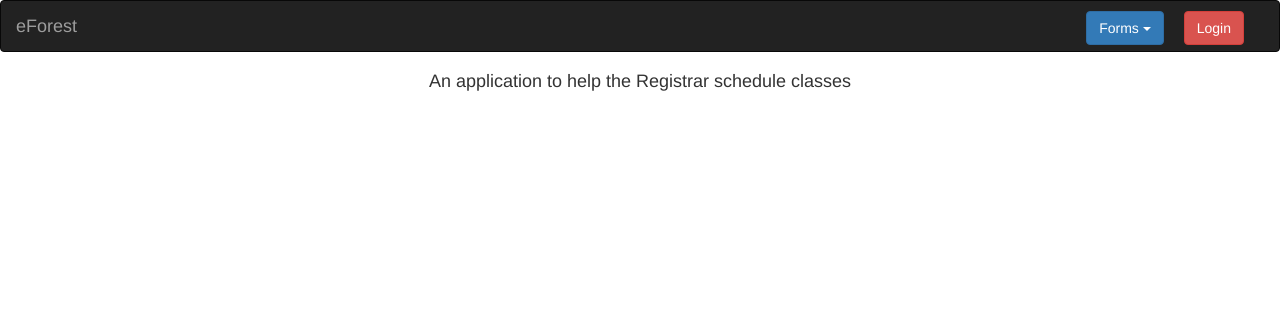
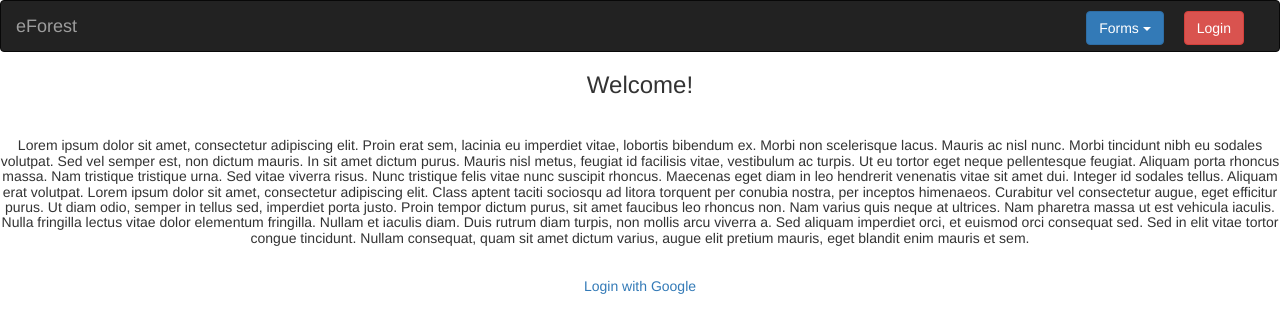
Before and after one commit to KaranErry/eForest, a Flask app: page / in a window 1280 px wide. Shown: the top 333 px of the page. Run offline with Flask 2, Linux system fonts and the light colour scheme; some libraries are stand-ins or nearby versions.

Commit message:
Updated home page

```diff
--- a/templates/home.html
+++ b/templates/home.html
@@ -43,6 +43,14 @@
     </ul >
     </div>
   </nav>
-  <center><h4>An application to help the Registrar schedule classes</h4></center>
+  <center><h3>Welcome!</h3></center>
+  <br>
+  <center><h5>Lorem ipsum dolor sit amet, consectetur adipiscing elit. Proin erat sem, lacinia eu imperdiet vitae, lobortis bibendum ex. Morbi non scelerisque lacus. Mauris ac nisl nunc. Morbi tincidunt nibh eu sodales volutpat. Sed vel semper est, non dictum mauris. In sit amet dictum purus. Mauris nisl metus, feugiat id facilisis vitae, vestibulum ac turpis. Ut eu tortor eget neque pellentesque feugiat. Aliquam porta rhoncus massa. Nam tristique tristique urna. Sed vitae viverra risus. Nunc tristique felis vitae nunc suscipit rhoncus. Maecenas eget diam in leo hendrerit venenatis vitae sit amet dui. Integer id sodales tellus. Aliquam erat volutpat. Lorem ipsum dolor sit amet, consectetur adipiscing elit.
+
+  Class aptent taciti sociosqu ad litora torquent per conubia nostra, per inceptos himenaeos. Curabitur vel consectetur augue, eget efficitur purus. Ut diam odio, semper in tellus sed, imperdiet porta justo. Proin tempor dictum purus, sit amet faucibus leo rhoncus non. Nam varius quis neque at ultrices. Nam pharetra massa ut est vehicula iaculis. Nulla fringilla lectus vitae dolor elementum fringilla. Nullam et iaculis diam. Duis rutrum diam turpis, non mollis arcu viverra a. Sed aliquam imperdiet orci, et euismod orci consequat sed. Sed in elit vitae tortor congue tincidunt. Nullam consequat, quam sit amet dictum varius, augue elit pretium mauris, eget blandit enim mauris et sem.
+  </h5></center>
+  <br>
+  <center><a href="/identity/login">Login with Google</a></center>
+
 </body>
 </html>
```
